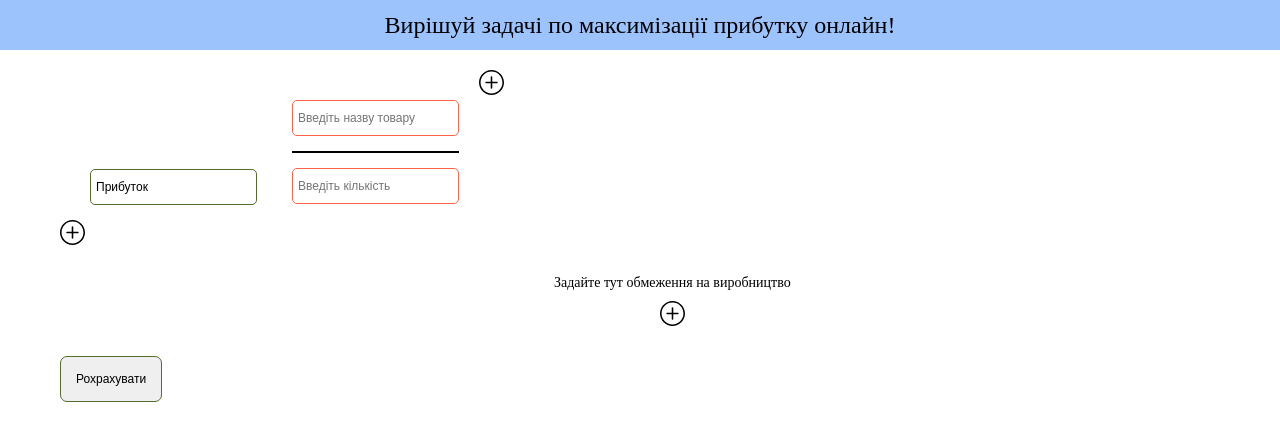
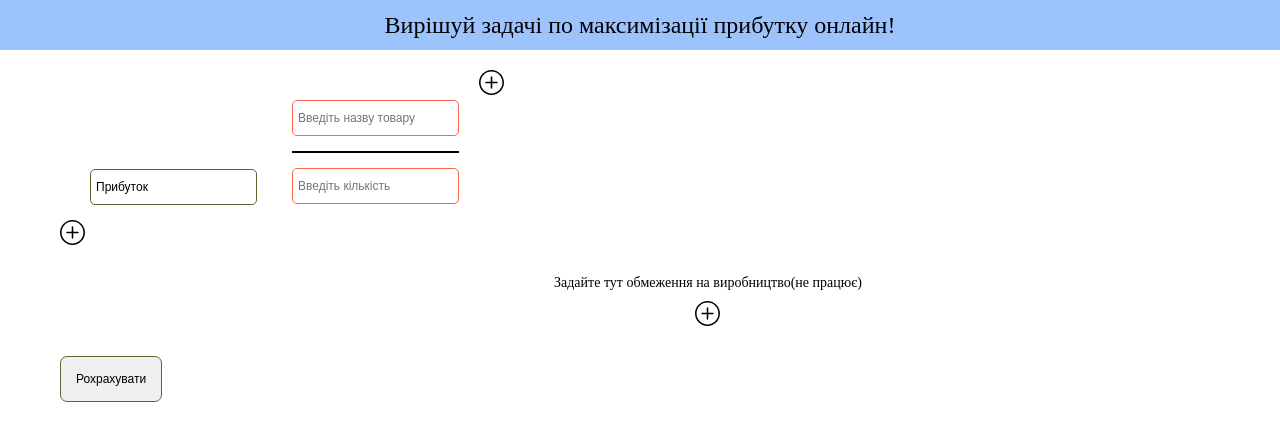
Before and after one commit to nutelabezgmo222/simplex-method, a React (Create React App) app: page / in a window 1280 px wide. Shown: the top 440 px of the page. Built offline with nearby package versions, Linux system fonts and the light colour scheme.

Commit message:
little fix#2

```diff
--- a/src/components/ProductRestrictionForm.jsx
+++ b/src/components/ProductRestrictionForm.jsx
@@ -5,7 +5,7 @@ function ProductRestrictionForm({ products = [], prodRestriction = [],
   onProdRestAdd = f => f, onProdRestChange=f=>f, onProdRestRemove=f=>f}) {
   return (
     <div className="prod-rest">
-      <p className="prod-rest__title">Задайте тут обмеження на виробництво</p>
+      <p className="prod-rest__title">Задайте тут обмеження на виробництво(не працює)</p>
       <div className="prod-rest__restriction-list">
          {
           prodRestriction.map((rest) =>
```
